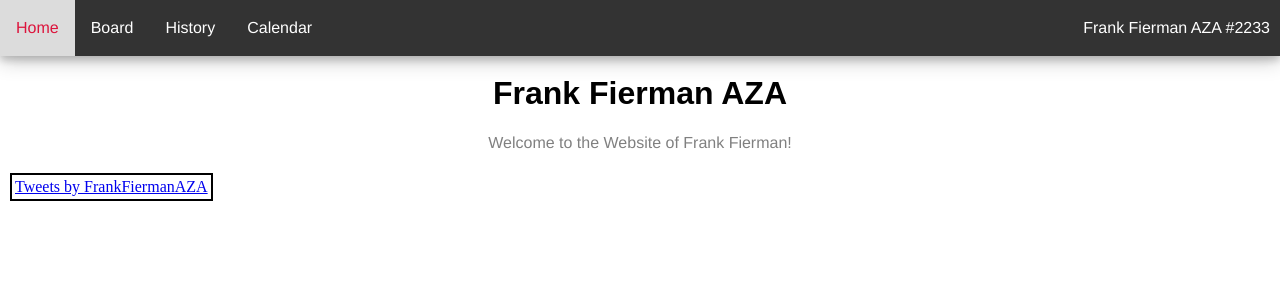
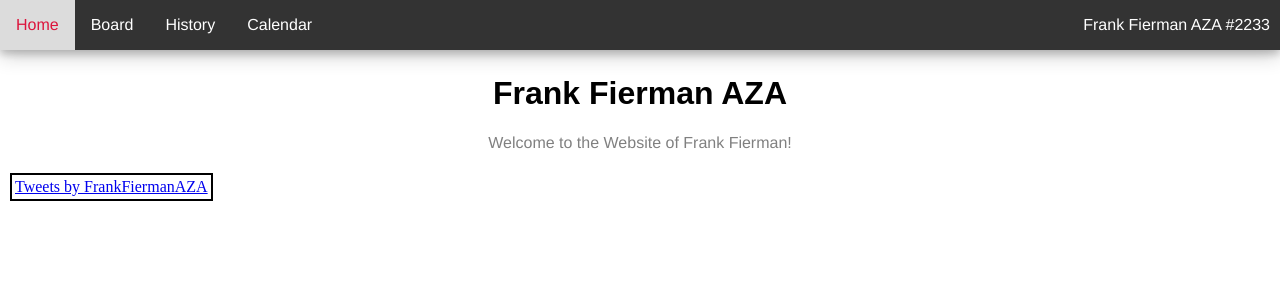
Before and after one commit to fiermanmazkir/fiermanmazkir.github.io, a Jekyll site: the page built from index.md, in a window 1280 px wide. Shown: the top 300 px of the page. Built offline with Jekyll 4.4.1, drawn with Linux system fonts in a browser that asks for light colours; comment, search, counter and statistics services are not loaded.

Commit message:
Update style.css

```diff
--- a/css/style.css
+++ b/css/style.css
@@ -7,7 +7,7 @@ body {
 .nav ul {
     list-style-type: none;
     margin: 0;
-    padding: 19px 0px;
+    padding: 16px 0px;
     overflow: hidden;
     background-color: #333;
 	  position: fixed;
@@ -30,7 +30,7 @@ li:last-child {
 
 .nav a:link, a:visited {
     color: White;
-    padding: 20px 16px;
+    padding: 17px 16px;
     text-align: center;
     text-decoration: none;
 
```
